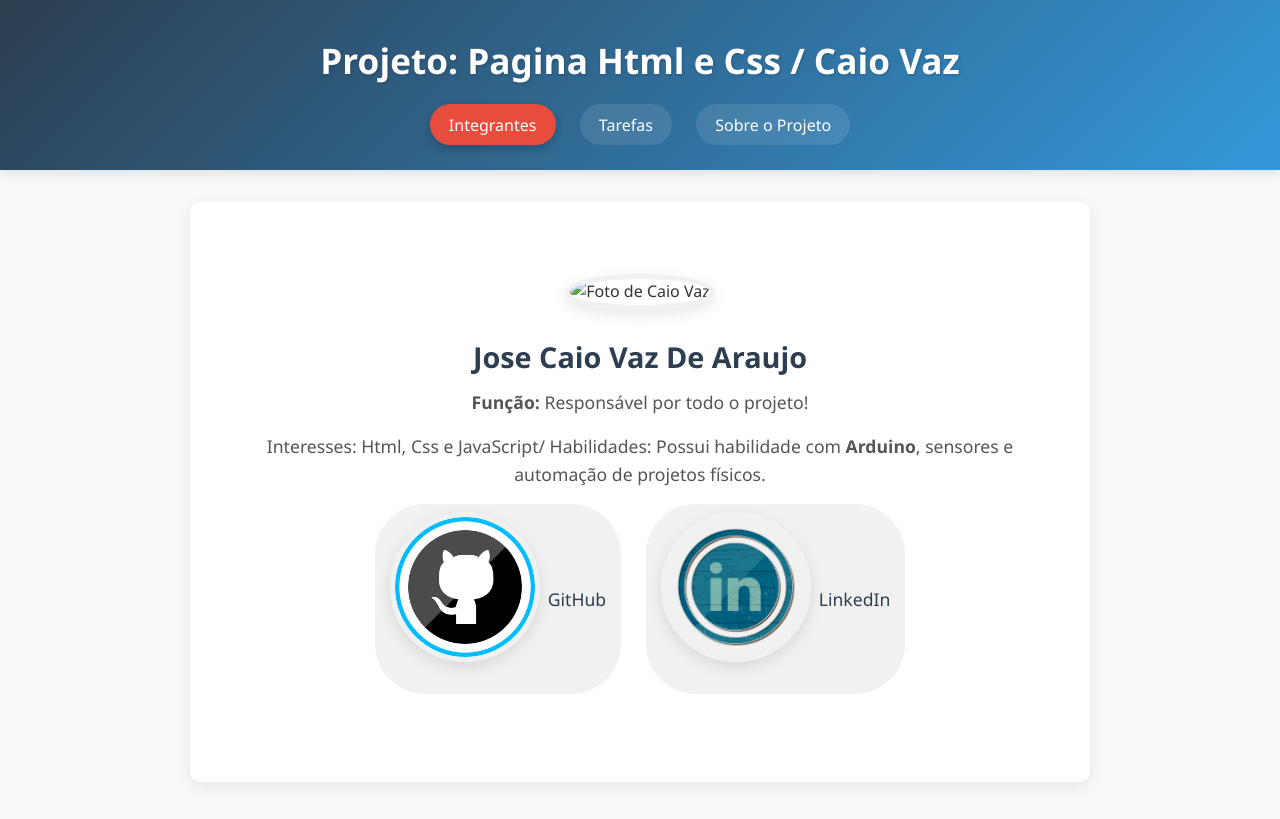
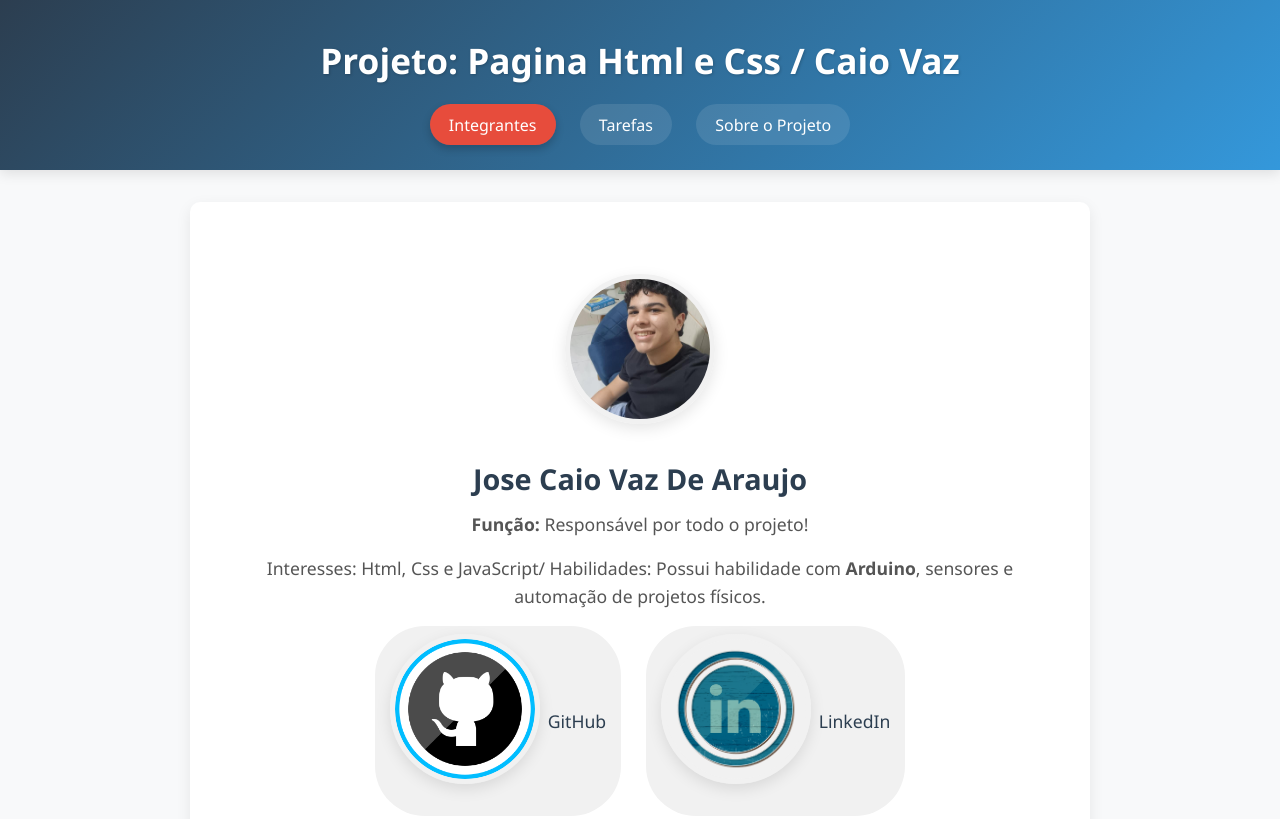
Before and after one commit to Caiovazz/TRABALHO-PAGINA-WEB-UNINTER, a plain HTML site: page index.html in a window 1280 px wide. Shown: the top 819 px of the page. Drawn offline with Linux system fonts and the light colour scheme.

Commit message:
Atualização de nova imagem logo no index.html

```diff
--- a/index.html
+++ b/index.html
@@ -21,7 +21,7 @@
     <!-- sessão de integrantes -->
     <section id="integrantes">
         <div class="membro">
-            <img src="Imagem do WhatsApp de 2025-05-18 à(s) 15.21.40_04ae01ac.jpg" alt="Foto de Caio Vaz">
+            <img src="WhatsApp Image 2026-03-14 at 09.49.02.jpeg" alt="Foto de Caio Vaz">
             <h3>Jose Caio Vaz De Araujo</h3>
             <p><strong>Função:</strong> Responsável por todo o projeto!</p>
             <p>Interesses: Html, Css e JavaScript/ Habilidades: Possui habilidade com <strong>Arduino</strong>, sensores e automação de projetos físicos.</p>
```
